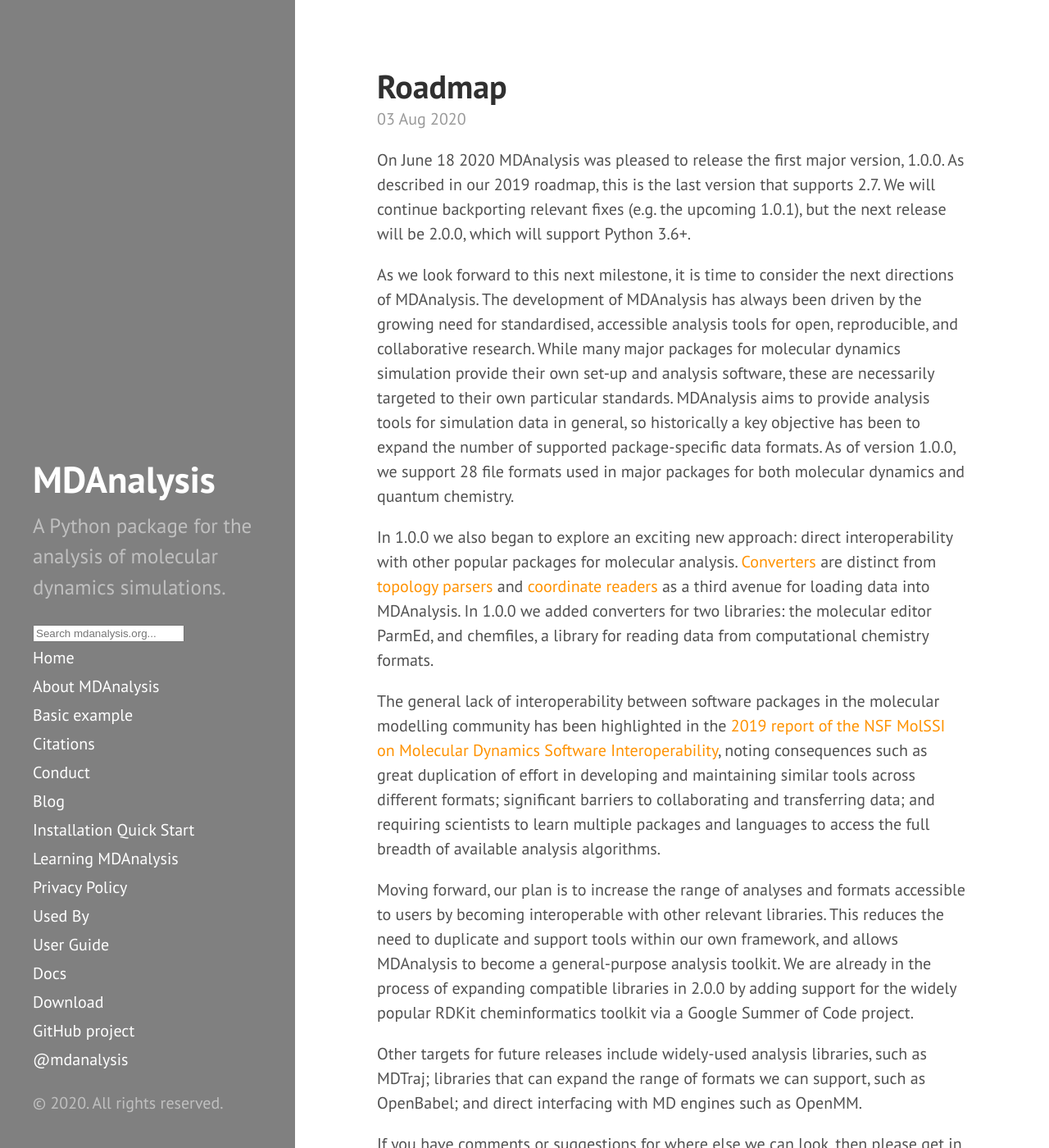
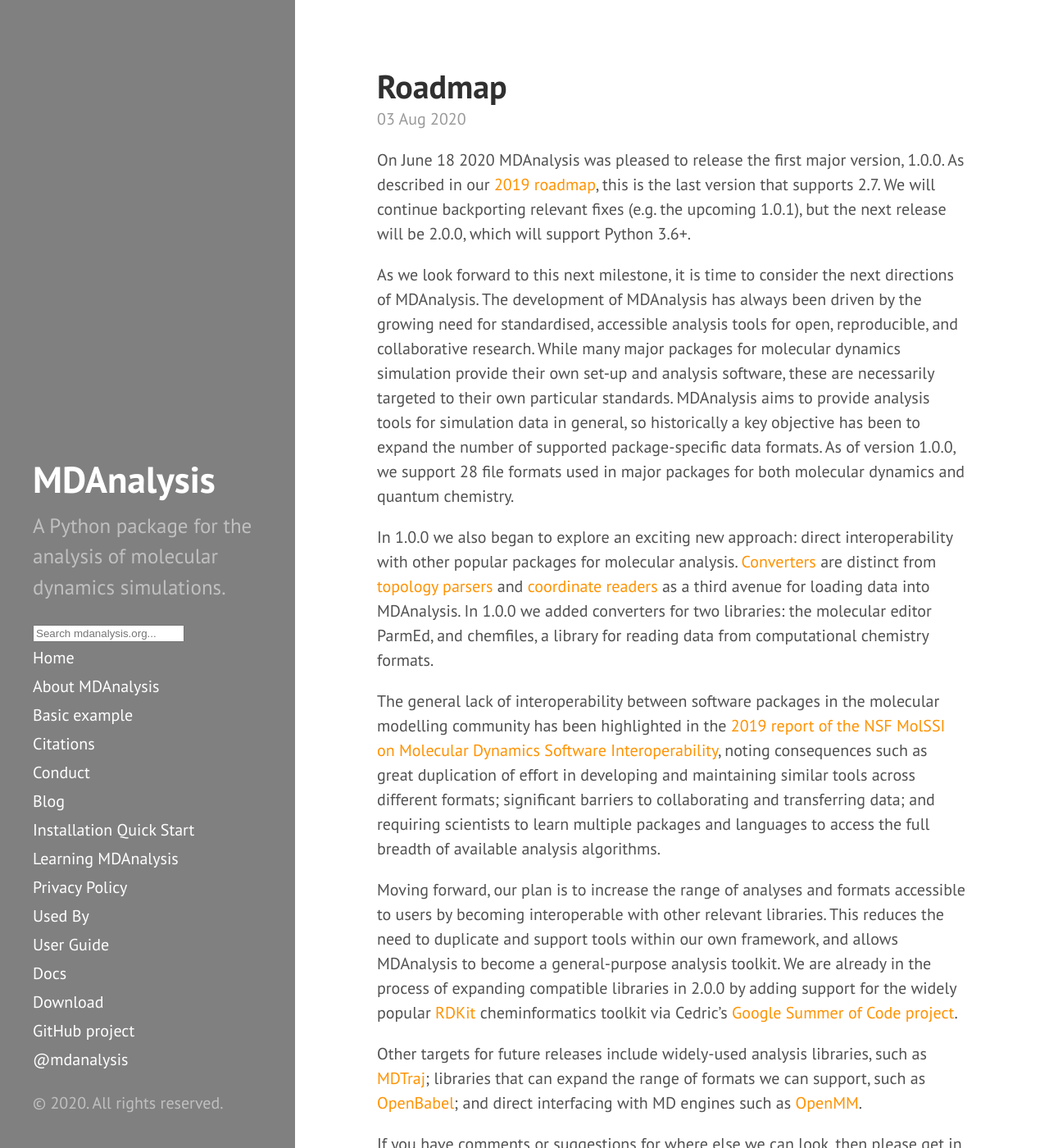
Before and after one commit to MDAnalysis/MDAnalysis.github.io, a Jekyll site: the page built from _posts/2020-08-03-roadmap.md, in a window 1280 px wide and 1400 px high. Shown: the whole window at 82% size. Built offline with Jekyll 4.4.1, drawn with Linux system fonts in a browser that asks for light colours; comment, search, counter and statistics services are not loaded.

Commit message:
add links

```diff
--- a/_posts/2020-08-03-roadmap.md
+++ b/_posts/2020-08-03-roadmap.md
@@ -3,7 +3,7 @@ layout: post
 title: Roadmap
 ---
 
-On June 18 2020 MDAnalysis was pleased to release the first major version, 1.0.0. As described in our 2019 roadmap, this is the last version that supports 2.7. We will continue backporting relevant fixes (e.g. the upcoming 1.0.1), but the next release will be 2.0.0, which will support Python 3.6+.
+On June 18 2020 MDAnalysis was pleased to release the first major version, 1.0.0. As described in our [2019 roadmap](https://www.mdanalysis.org/2019/11/06/roadmap/), this is the last version that supports 2.7. We will continue backporting relevant fixes (e.g. the upcoming 1.0.1), but the next release will be 2.0.0, which will support Python 3.6+.
 
 As we look forward to this next milestone, it is time to consider the next directions of MDAnalysis. The development of MDAnalysis has always been driven by the growing need for standardised, accessible analysis tools for open, reproducible, and collaborative research. While many major packages for molecular dynamics simulation provide their own set-up and analysis software, these are necessarily targeted to their own particular standards. MDAnalysis aims to provide analysis tools for simulation data in general, so historically a key objective has been to expand the number of supported package-specific data formats. As of version 1.0.0, we support 28 file formats used in major packages for both molecular dynamics and quantum chemistry.
 
@@ -11,9 +11,9 @@ In 1.0.0 we also began to explore an exciting new approach: direct interoperabil
 
 The general lack of interoperability between software packages in the molecular modelling community has been highlighted in the [2019 report of the NSF MolSSI on Molecular Dynamics Software Interoperability](https://drive.google.com/file/d/1HKRhfm1Ev1UMAdvvuXhorSCUJlhtU-1o/view), noting consequences such as great duplication of effort in developing and maintaining similar tools across different formats; significant barriers to collaborating and transferring data; and requiring scientists to learn multiple packages and languages to access the full breadth of available analysis algorithms.
 
-Moving forward, our plan is to increase the range of analyses and formats accessible to users by becoming interoperable with other relevant libraries. This reduces the need to duplicate and support tools within our own framework, and allows MDAnalysis to become a general-purpose analysis toolkit. We are already in the process of expanding compatible libraries in 2.0.0 by adding support for the widely popular RDKit cheminformatics toolkit via a Google Summer of Code project.
+Moving forward, our plan is to increase the range of analyses and formats accessible to users by becoming interoperable with other relevant libraries. This reduces the need to duplicate and support tools within our own framework, and allows MDAnalysis to become a general-purpose analysis toolkit. We are already in the process of expanding compatible libraries in 2.0.0 by adding support for the widely popular [RDKit](https://www.rdkit.org/) cheminformatics toolkit via Cedric's [Google Summer of Code project](https://www.mdanalysis.org/2020/05/20/gsoc-students/#c%C3%A9dric-bouysset-from-rdkit-to-the-universe-and-back).
 
-Other targets for future releases include widely-used analysis libraries, such as MDTraj; libraries that can expand the range of formats we can support, such as OpenBabel; and direct interfacing with MD engines such as OpenMM.
+Other targets for future releases include widely-used analysis libraries, such as [MDTraj](http://mdtraj.org/); libraries that can expand the range of formats we can support, such as [OpenBabel](http://openbabel.org/wiki/Main_Page); and direct interfacing with MD engines such as [OpenMM](http://openmm.org/).
 
 If you have comments or suggestions for where else we can look, then please get in touch!
 
```
